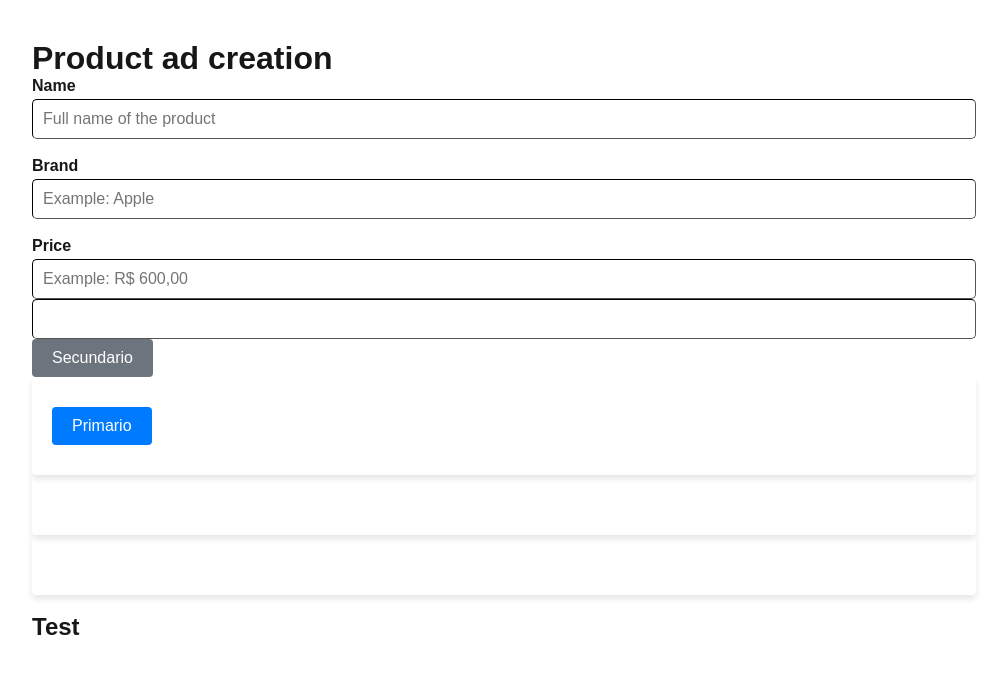
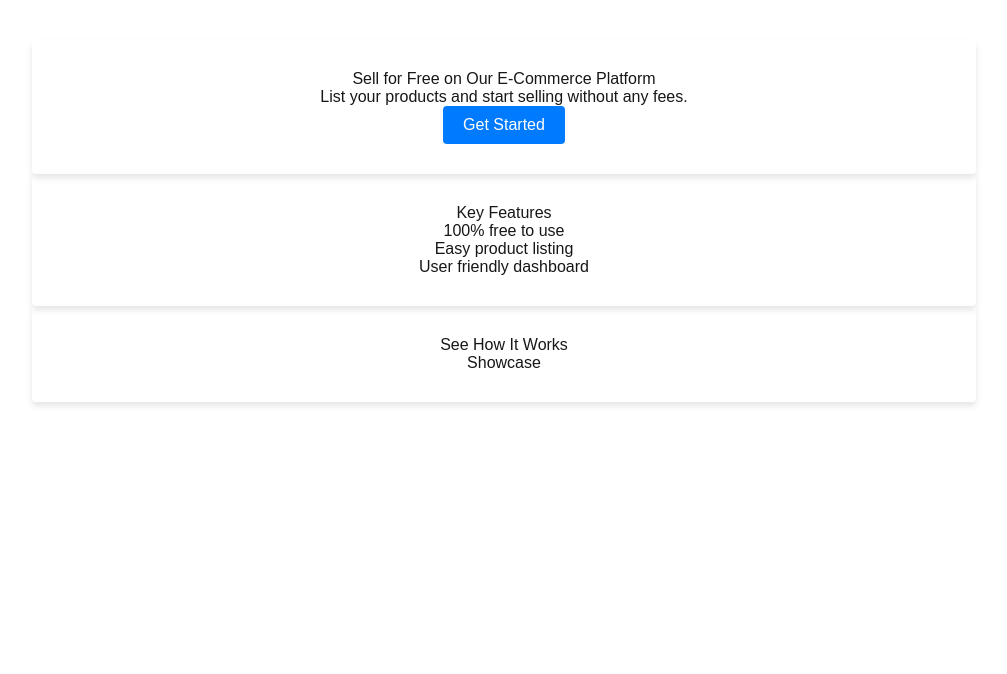
Before and after one commit to euller-regis/ofertify-frontend, a Next.js app: page / in a window 1280 px wide. Shown: the top 674 px of the page, without its empty margins (136-1143 px from the left). Built offline with nearby package versions, Linux system fonts and the light colour scheme.

Commit message:
Creation of the home page

```diff
--- /dev/null
+++ b/src/app/design-system/page.module.css
@@ -0,0 +1,5 @@
+.page {
+    max-width: 1024px;
+    margin: 0 auto;
+    padding: 40px;
+}
--- a/src/app/page.js
+++ b/src/app/page.js
@@ -7,25 +7,29 @@ import { Text } from '@/components/Text/Text'
 export default function Home() {
   return (
     <div className={styles.page}>
-      <h1>Product ad creation</h1>
-
-      <InputText id="name" placeholder="Full name of the product" label="Name" />
-      <br/>
-      <InputText id="brand" placeholder="Example: Apple" label="Brand" />
-      <br/>
-      <InputText id="price" placeholder="Example: R$ 600,00" label="Price" />
-
-      <InputText />
-
-      <Button text="Secundario" variant="secondary"> </Button>
-      <br/>
       <Card>
-        <Button text="Primario" variant="primary" />
+        <Text variant="head">
+          Sell for Free on Our E-Commerce Platform
+        </Text>
+        <Text variant="body">
+          List your products and start selling without any fees.
+        </Text>
+        <Button text="Get Started" variant="primary"></Button>
       </Card>
-      <Card />
-      <Card />
-      <br/>
-      <Text variant="head">Test</Text>
+      <Card>
+        <Text variant="head">
+          Key Features
+        </Text>
+        <Text variant="body">100% free to use</Text>
+        <Text variant="body">Easy product listing</Text>
+        <Text variant="body">User friendly dashboard</Text>
+      </Card>
+      <Card>
+        <Text variant="head">
+          See How It Works
+        </Text>
+        <Text variant="body">Showcase</Text>
+      </Card>
     </div>
 
 
--- a/src/components/Card/Card.module.css
+++ b/src/components/Card/Card.module.css
@@ -1,4 +1,7 @@
 .card {
+    display: flex;
+    flex-direction: column;
+    align-items: center;
     border: none;
     border-radius: 4px;
     box-shadow: 0 4px 6px rgba(0, 0, 0, 0.1);
--- a/src/components/Text/Text.module.css
+++ b/src/components/Text/Text.module.css
@@ -1,7 +1,11 @@
-.head{
+.head1{
     font-size: 1.5rem;
     font-weight: bold;
     font-family: Arial, sans-serif;
+}
+
+.head2{
+
 }
 
 .body{
```
Also changed, not shown: src/app/design-system/page.js (added, +35 -0 lines).
